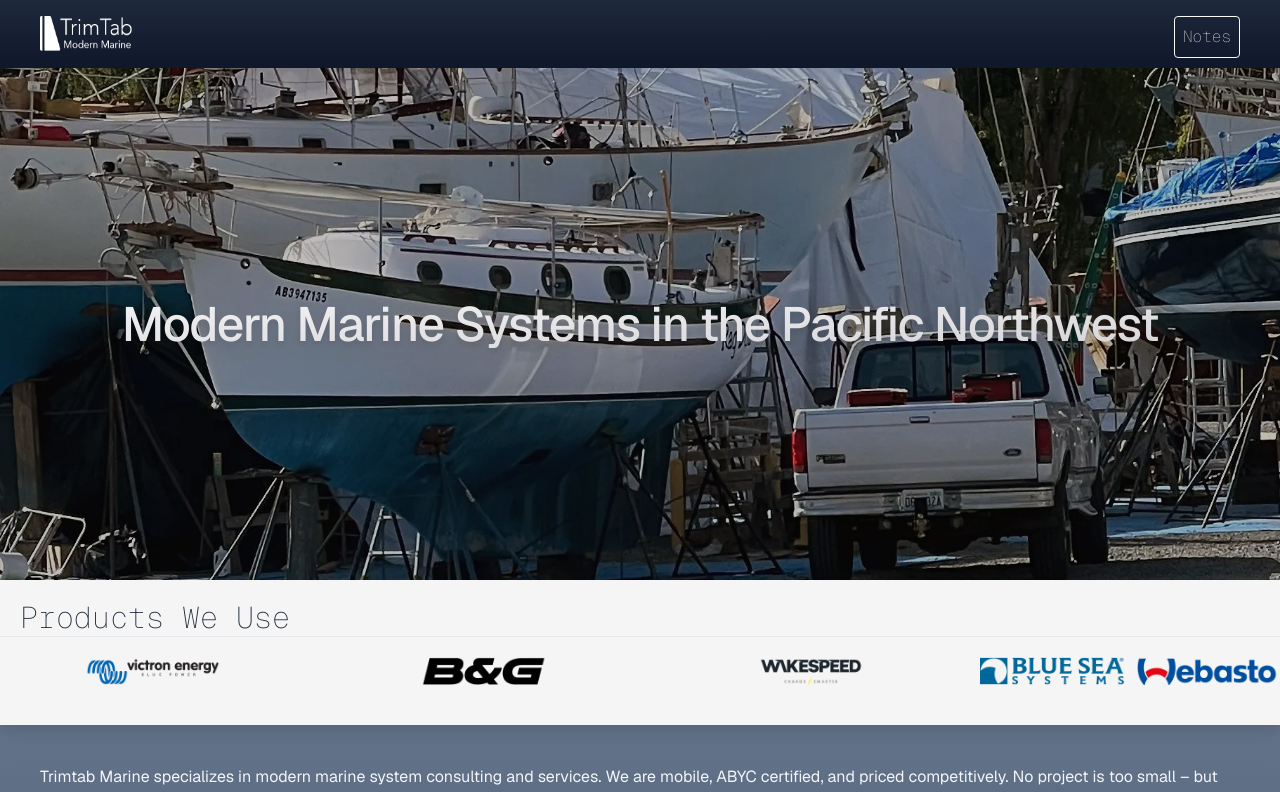
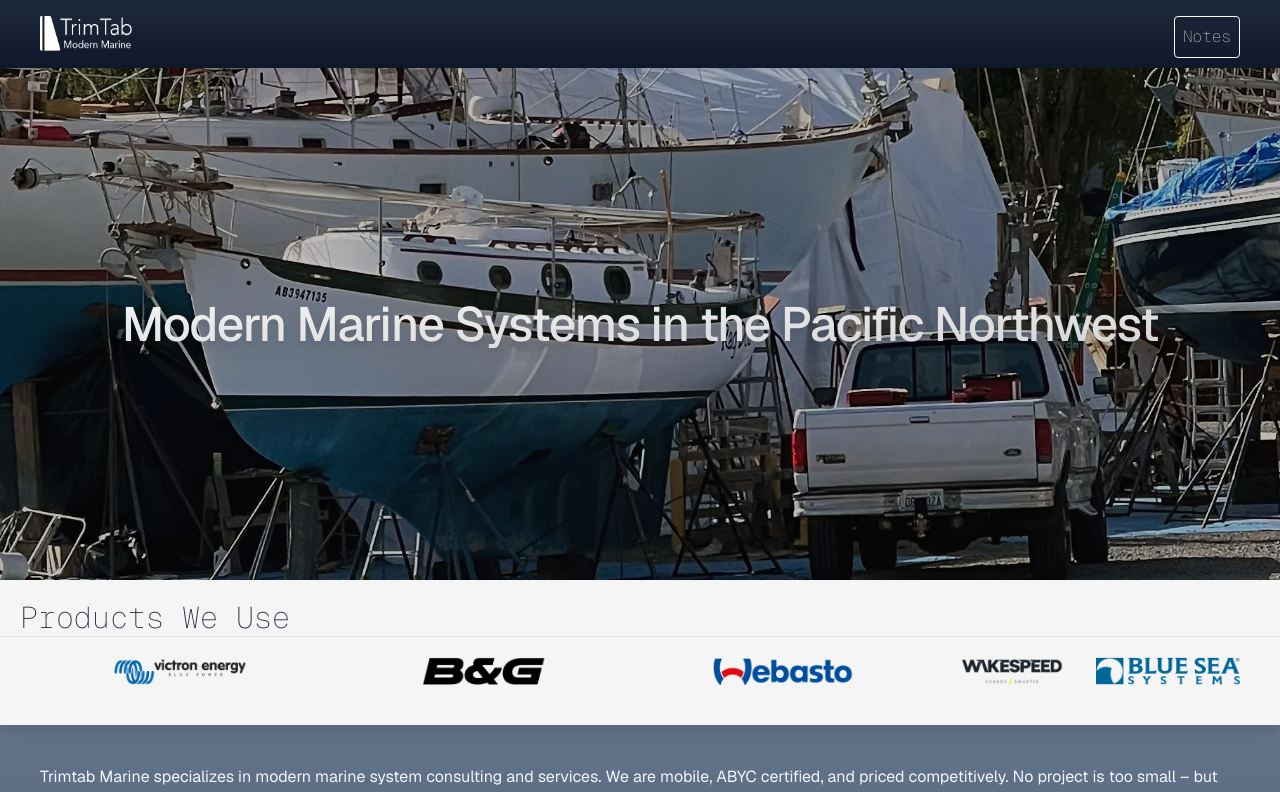
Before and after one commit to envoked/trimtab-marine, a Next.js app: page / in a window 1280 px wide. Shown: the top 792 px of the page. Built offline with nearby package versions, Linux system fonts and the light colour scheme.

Commit message:
Cleanup spacing

```diff
--- a/src/app/components/ProductRibbon.tsx
+++ b/src/app/components/ProductRibbon.tsx
@@ -1,15 +1,15 @@
 import ProductLogo from "./ProductLogo";
 
-export default function ProductRibbon () {
+export default function ProductRibbon() {
   return (
     <div className="pt-5 pb-10 bg-neutral-100 drop-shadow-xl">
       <h1 className="px-5 text-3xl font-thin mb-5 font-mono border-b text-slate-800">Products We Use</h1>
-      <div className="grid grid-flow-row sm:grid-cols-3 md:grid-flow-col gap-3 gap-y-5">
+      <div className="grid grid-flow-row sm:grid-cols-3 md:grid-flow-col gap-3 gap-y-5 px-10">
         <ProductLogo url="/images/vendors/Victron.webp" alt="Victron Energy" />
         <ProductLogo url="/images/vendors/B&G.webp" alt="B&G Electronics" />
+        <ProductLogo url="/images/vendors/Webasto.webp" alt="Webasto" />
         <ProductLogo url="/images/vendors/Wakespeed.webp" alt="Wakespeed" />
         <ProductLogo url="/images/vendors/bluesea-logo.webp" alt="BlueSea Systems" />
-        <ProductLogo url="/images/vendors/Webasto.webp" alt="Webasto" />
       </div>
     </div>
   )
```
